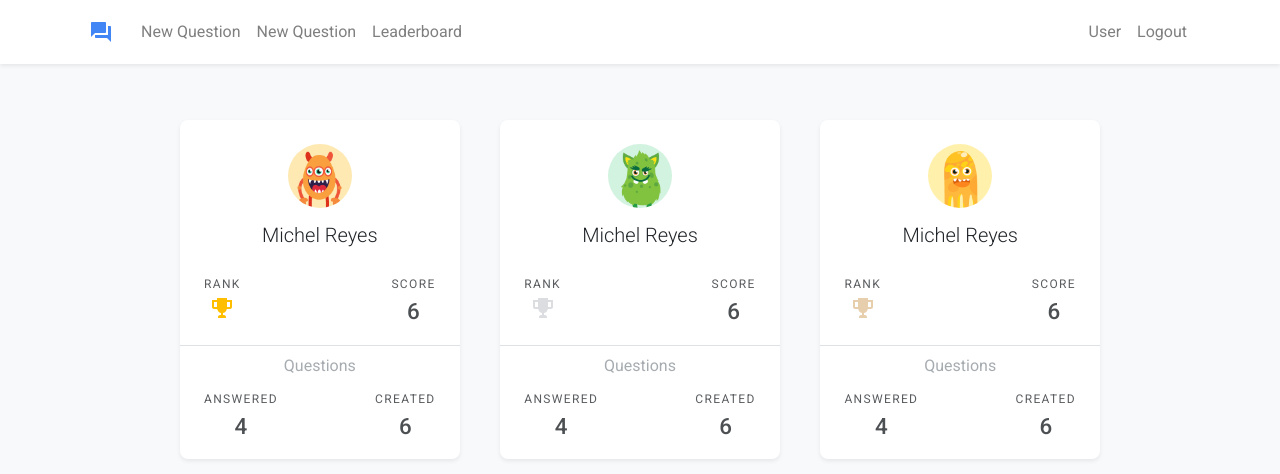
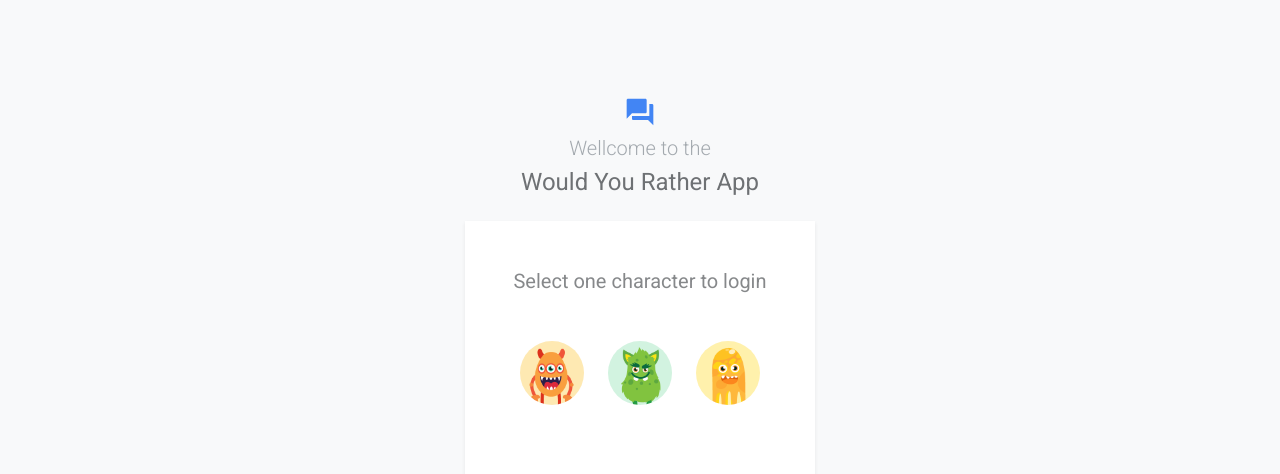
Before and after one commit to m-reyes-h/UND-project-Would-You-Rather, a React (Create React App) app: page / in a window 1280 px wide. Shown: the top 474 px of the page. Built offline with nearby package versions, Linux system fonts and the light colour scheme.

Commit message:
Login page UI

```diff
--- a/src/App.js
+++ b/src/App.js
@@ -1,9 +1,9 @@
 import React from "react";
-import Leaderboard from "./components/Leaderboard";
+import Login from "./components/Login";
 
 
 function App() {
-  return <Leaderboard />;
+  return <Login />;
 }
 
 export default App;
--- /dev/null
+++ b/src/components/Login.js
@@ -0,0 +1,44 @@
+import React, { Fragment } from "react";
+import { Container, Row, Col, Form, Button } from "react-bootstrap";
+
+const Login = () => {
+  return (
+    <Container>
+      <Row className="justufy-content-center">
+        <Col lg={{ span: 4, offset: 4 }}>
+          <div className="login-content mt-4 text-center">
+            <span className="logo mb-2"></span>
+            <h5 className="text-muted font-weight-light">Wellcome to the</h5>
+            <h4 className="mb-4 p-0 login-title font-weight-normal">
+              Would You Rather App
+            </h4>
+            <div className="shadow-sm bg-white p-5">
+              <h5 className="questionf-subtitle mb-5">
+                Select one character to login
+              </h5>
+              <div className="d-flex justify-content-center pb-4">
+                <span
+                  role="button"
+                  className="poll-avatar user1 mr-4"
+                  tabIndex="1"
+                ></span>
+                <span
+                  role="button"
+                  className="poll-avatar user2 mr-4"
+                  tabIndex="2"
+                ></span>
+                <span
+                  role="button"
+                  className="poll-avatar user3"
+                  tabIndex="3"
+                ></span>
+              </div>
+            </div>
+          </div>
+        </Col>
+      </Row>
+    </Container>
+  );
+};
+
+export default Login;
--- a/src/index.css
+++ b/src/index.css
@@ -257,6 +257,29 @@ body {
 }
 
 /**
+ * Login
+ */
+
+.login-content .logo {
+  background-size: 32px;
+}
+
+.login-title {
+  opacity: .64;
+}
+
+.login-content .poll-avatar {
+  transition: all 0.3s cubic-bezier(.25,.8,.25,1);
+}
+
+.login-content .poll-avatar:hover,
+.login-content .poll-avatar:focus {
+  cursor: pointer;
+  box-shadow: 0 3px 6px rgba(0,0,0,0.16), 0 3px 6px rgba(0,0,0,0.23);
+}
+
+
+/**
  * Utils
  */
 
```
